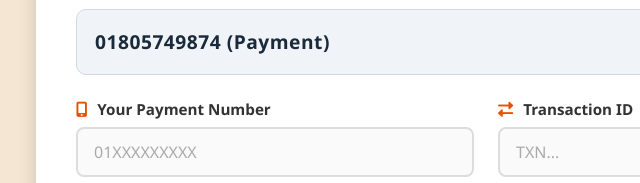
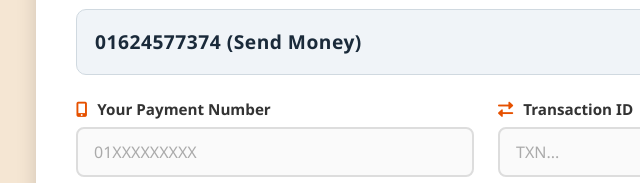
Before and after one commit to wqsami173/ravenxbangladesh, a website: page index.html in a window 1280 px wide. Shown: the part 1067-1250 px from the top of the page, 154-794 px from the left. Drawn offline with Linux system fonts and the light colour scheme.

Commit message:
Update index.html

```diff
--- a/index.html
+++ b/index.html
@@ -686,12 +686,12 @@
   const payNumberDisplay = document.getElementById('payNumberDisplay');
   const copyBtn = document.getElementById('copyPayBtn');
   const paymentDisplay = {
-    'Bkash': '01805749874 (Payment)',
+    'Bkash': '01624577374 (Send Money)',
     'Nagad': '01687414286 (Send Money)',
     'Rocket': '01624577374 (Send Money)'
   };
   const paymentRaw = {
-    'Bkash': '01805749874',
+    'Bkash': '01624577374',
     'Nagad': '01687414286',
     'Rocket': '01624577374'
   };
```
